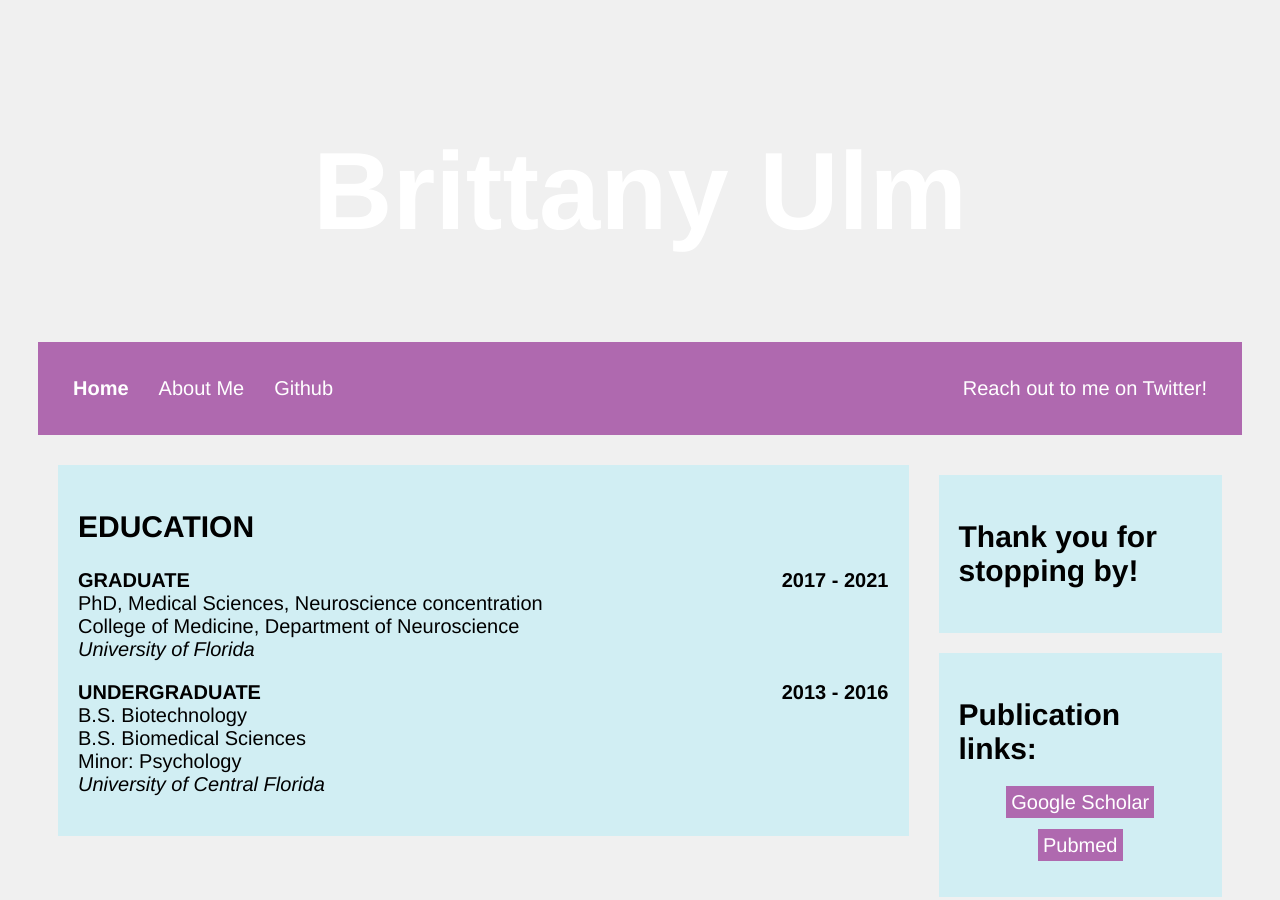
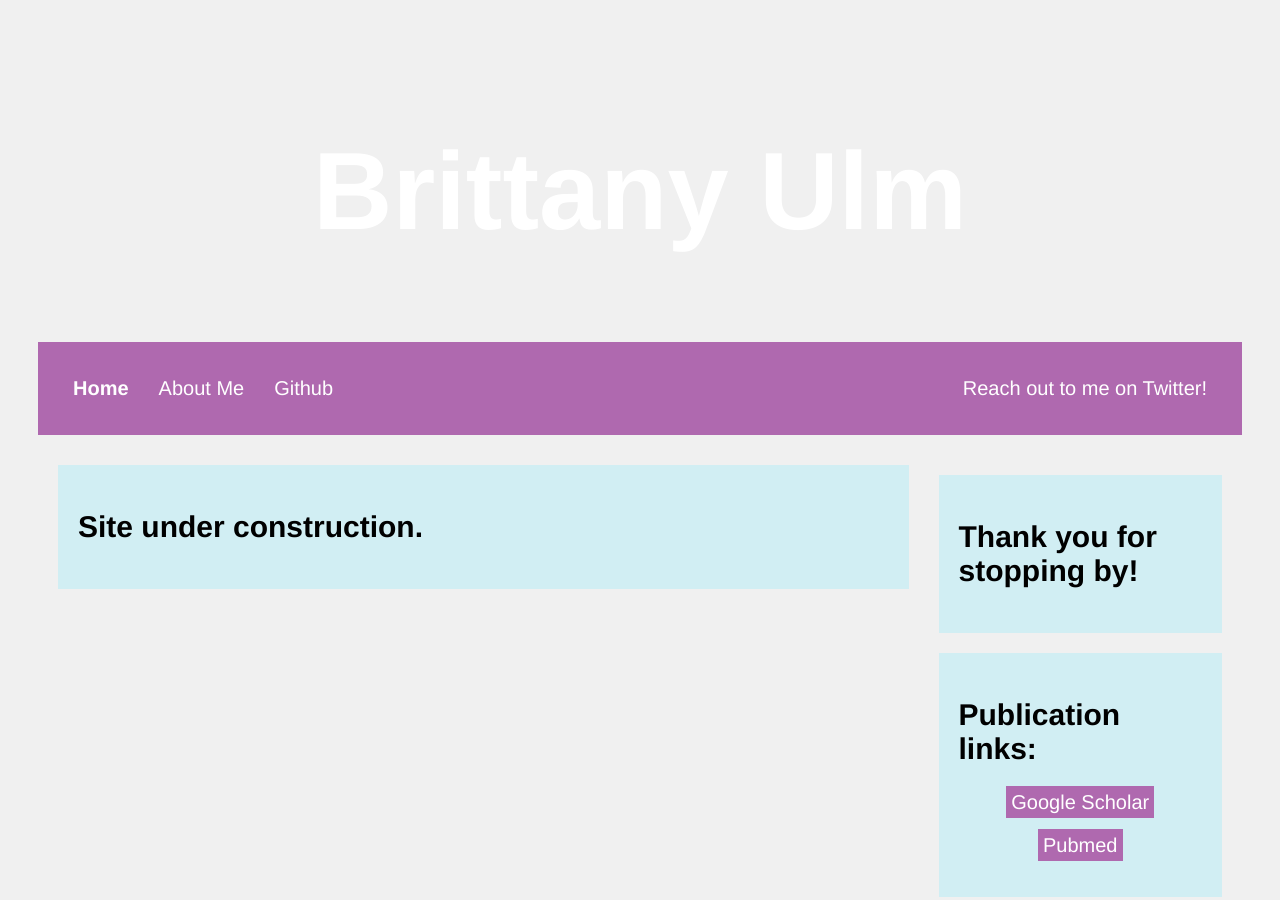
Before and after one commit to BrittanyUlm/BrittanyUlm.github.io, a plain HTML site: page index.html in a window 1280 px wide. Shown: the top 900 px of the page. Drawn offline with Linux system fonts and the light colour scheme.

Commit message:
Update index.html
update

```diff
--- a/index.html
+++ b/index.html
@@ -70,17 +70,7 @@ style="text-decoration:none;float:right;color:rgb(255,255,255);padding:15px;font
 	<div class=“side”>
 
 		<div style="background-color:rgb(209, 238, 243);padding:20px;margin-top:10px;">
-			<h2>EDUCATION</h2>
-			<p> <b> GRADUATE </b><span style="float: right;"><b>2017 - 2021</b></span>
-				<br>PhD, Medical Sciences, Neuroscience concentration
-				<br>College of Medicine, Department of Neuroscience
-				<br><I>University of Florida </I></p>
-
-			<p style="text-align: left;"> <b>UNDERGRADUATE </b> <span style="float: right;"><b>2013 - 2016</b></span>
-				<br>B.S. Biotechnology
-				<br>B.S. Biomedical Sciences
-				<br>Minor: Psychology
-				<br> <I>University of Central Florida </I></p>
+			<h2>Site under construction.</h2>
 		</div>
 
 
```
